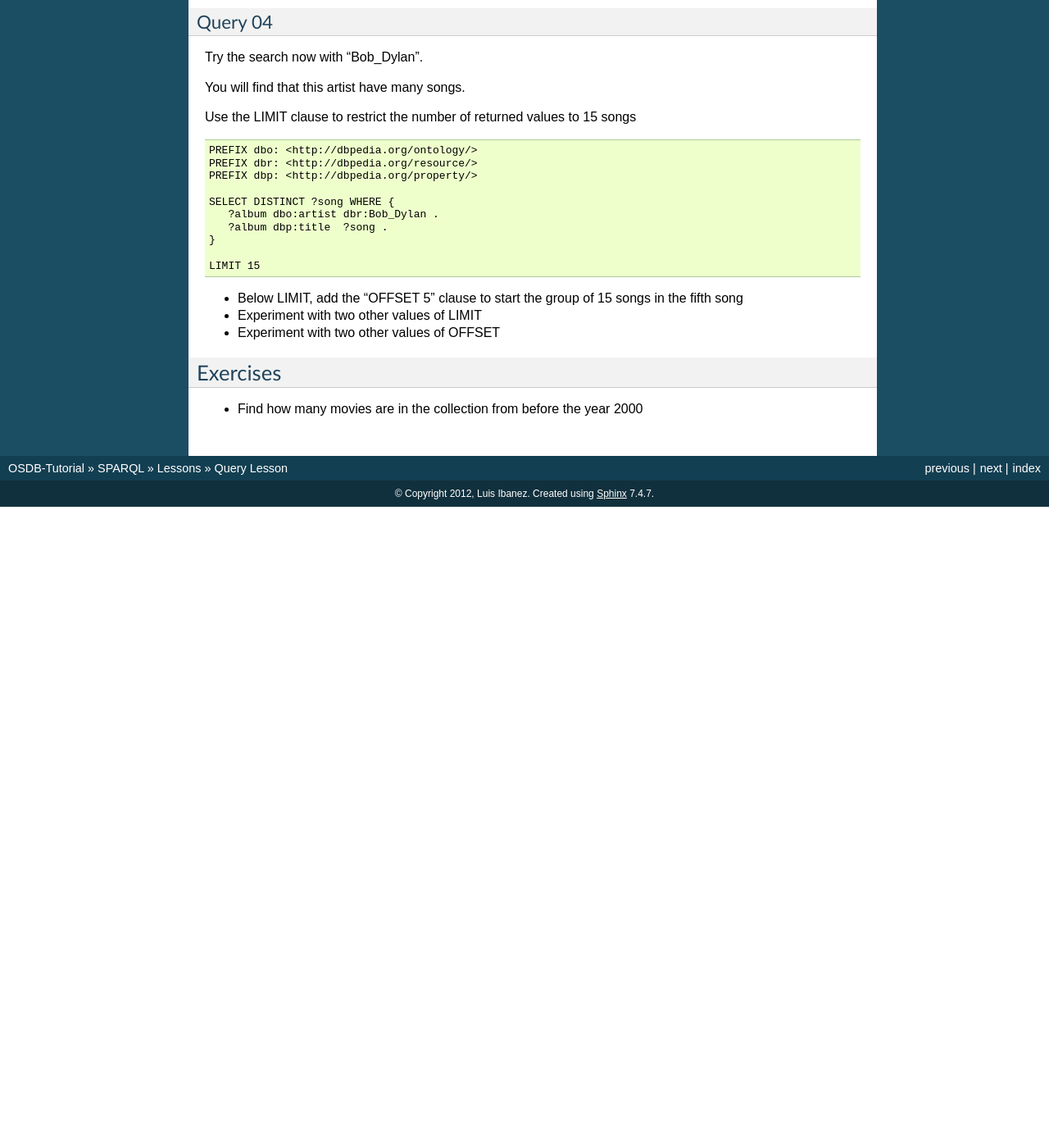
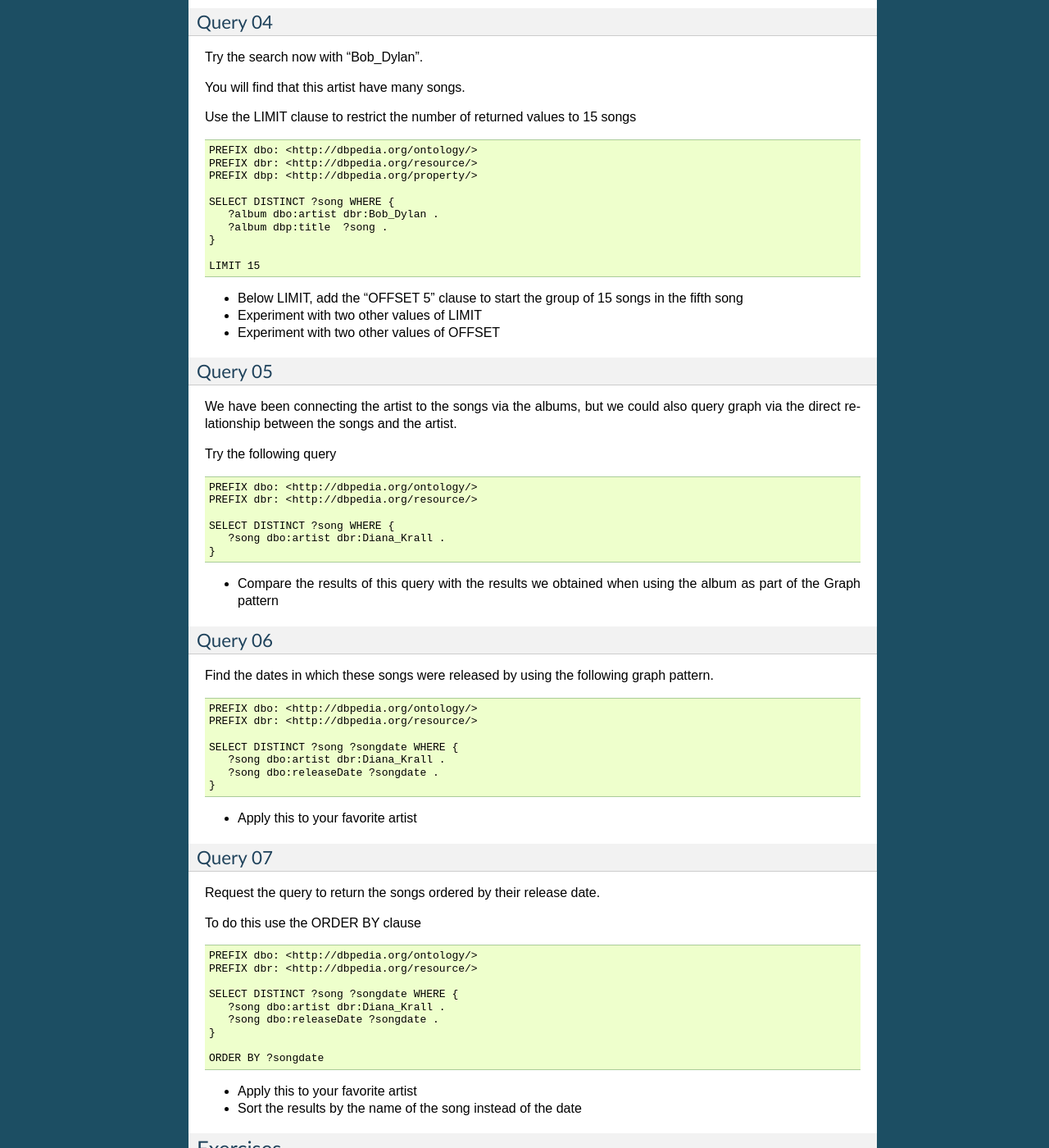
Before and after one commit to luisibanez/open-source-databases-tutorial, a Sphinx documentation site: the page built from source/SPARQL/LessonQuery.rst, in a window 1280 px wide and 1400 px high, scrolled down 1771 px. Shown: the whole window at 82% size. Built offline with Sphinx 7.4.7, drawn with Linux system fonts in a browser that asks for light colours; before the commit the page ends 2389 px from its top, so only the background shows below that; some of the changed text lies outside the part shown.

Commit message:
Added song queries.
Examples of ORDER BY clause were added.

```diff
--- a/source/SPARQL/LessonQuery.rst
+++ b/source/SPARQL/LessonQuery.rst
@@ -146,6 +146,65 @@ Use the LIMIT clause to restrict the number of returned values to 15 songs
 * Experiment with two other values of OFFSET
 
 
+Query 05
+~~~~~~~~
+
+We have been connecting the artist to the songs via the albums, but we could
+also query graph via the direct relationship between the songs and the artist.
+
+Try the following query
+
+::
+
+  PREFIX dbo: <http://dbpedia.org/ontology/>
+  PREFIX dbr: <http://dbpedia.org/resource/>
+
+  SELECT DISTINCT ?song WHERE {
+     ?song dbo:artist dbr:Diana_Krall .
+  }
+
+* Compare the results of this query with the results we obtained when using the album as part of the Graph pattern
+
+
+Query 06
+~~~~~~~~
+
+Find the dates in which these songs were released by using the following graph pattern.
+
+::
+
+  PREFIX dbo: <http://dbpedia.org/ontology/>
+  PREFIX dbr: <http://dbpedia.org/resource/>
+
+  SELECT DISTINCT ?song ?songdate WHERE {
+     ?song dbo:artist dbr:Diana_Krall .
+     ?song dbo:releaseDate ?songdate .
+  }
+
+* Apply this to your favorite artist
+
+Query 07
+~~~~~~~~
+
+Request the query to return the songs ordered by their release date.
+
+To do this use the ORDER BY clause
+
+::
+
+  PREFIX dbo: <http://dbpedia.org/ontology/>
+  PREFIX dbr: <http://dbpedia.org/resource/>
+
+  SELECT DISTINCT ?song ?songdate WHERE {
+     ?song dbo:artist dbr:Diana_Krall .
+     ?song dbo:releaseDate ?songdate .
+  }
+
+  ORDER BY ?songdate
+
+* Apply this to your favorite artist
+* Sort the results by the name of the song instead of the date
+
 
 
 Exercises
```
